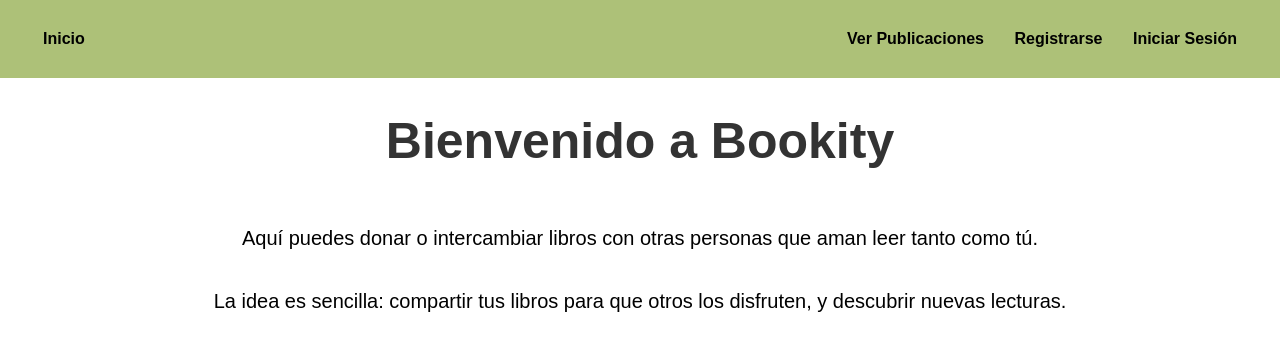
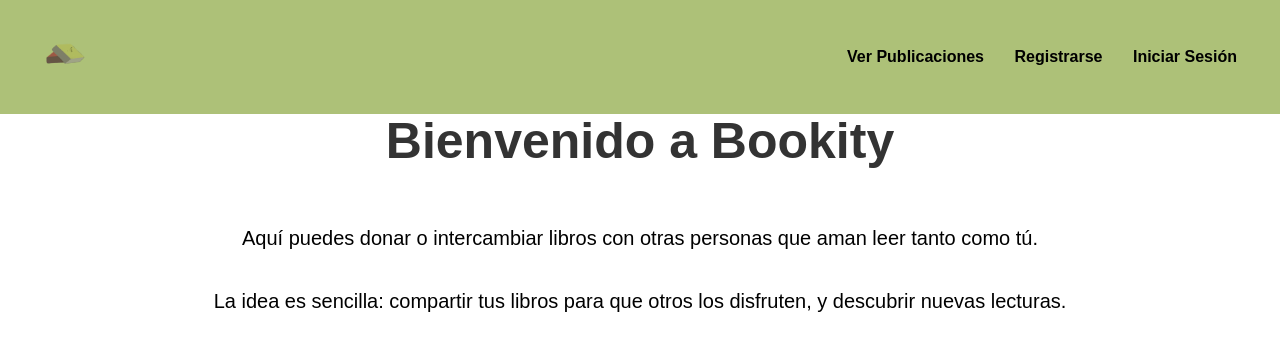
Before and after one commit to chicharron1/bookity-proyecto-inicial, a Django app: page / in a window 1280 px wide. Shown: the top 351 px of the page. Run offline with Django 5.2, Linux system fonts and the light colour scheme; some web fonts are replaced.

Commit message:
Logo. no voy a ver más imágenes porque mi compu se pega lol q mal

```diff
--- a/bookity/BookityApp/static/css/styles.css
+++ b/bookity/BookityApp/static/css/styles.css
@@ -238,3 +238,8 @@ button:hover,
 .contenedor-publicaciones {
  margin-bottom: 0px;
 }
+
+img {
+    width: 50px;
+    height: auto;
+}
--- a/bookity/BookityApp/templates/BookityApp/base.html
+++ b/bookity/BookityApp/templates/BookityApp/base.html
@@ -5,6 +5,7 @@
     <meta charset="UTF-8">
     <title>Bookity</title>
     <link rel="stylesheet" href="{% static 'css/styles.css' %}">
+    <link rel="icon" type="image/x-icon" href="{% static 'img/bookity-logo.png' %}">
     <link href="https://fonts.googleapis.com/css2?family=Sour+Gummy:wght@300;400;500;600;700;800;900&display=swap" rel="stylesheet">
     <link rel="stylesheet" href="{% static 'css/styles.css' %}">
     <link rel="preconnect" href="https://fonts.googleapis.com">
@@ -23,7 +24,7 @@
     <script src="{% static 'BookityApp/js/mapa.js' %}"></script>
     <nav class="barra_nav">
         <div class="logo">
-            <a href="\inicio">Inicio</a>
+            <a href="\inicio"><img src="{% static 'img/bookity-logo.png' %}" alt="Bookity Logo"></a>
         </div>
         <div class="enlaces">
             <a href="\publicaciones">Ver Publicaciones</a>
--- a/bookity/BookityApp/templates/BookityApp/publicaciones.html
+++ b/bookity/BookityApp/templates/BookityApp/publicaciones.html
@@ -107,8 +107,6 @@
         }
       })();
 
-
-
     {% endfor %}
   {% endif %}
 </script>
```
Also changed, not shown: bookity/BookityApp/static/img/bookity-logo.png (added).
